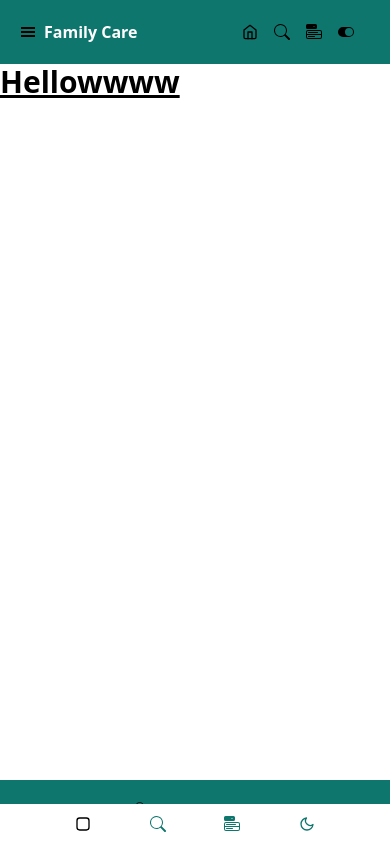
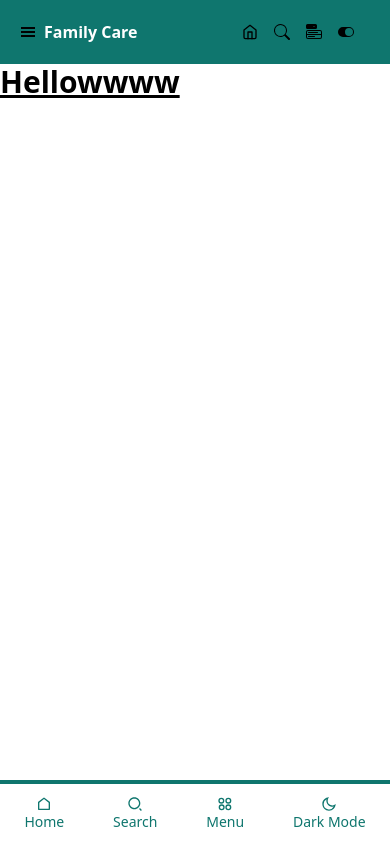
Before and after one commit to MochammadTaufikJuliandi/Family-Care, a React (Create React App) app: page / in a window 390 px wide. Built offline with nearby package versions, Linux system fonts and the light colour scheme.

Commit message:
Add bottom nav

```diff
--- a/src/components/Footer.jsx
+++ b/src/components/Footer.jsx
@@ -1,7 +1,9 @@
 export default function Footer() {
-    return (
-        <footer className="bottom-0 left-0 right-0 absolute p-5 bg-teal-700 text-center">
-            <p>Family Care<sup>&copy;</sup> {new Date().getFullYear()} - All Rights Reserved</p>
-        </footer>
-    )
+  return (
+    <footer className="bottom-0 left-0 right-0 absolute p-5 bg-teal-700 text-center text-white">
+      <p>
+        Family Care<sup>&copy;</sup> {new Date().getFullYear()} - All Rights Reserved
+      </p>
+    </footer>
+  );
 }
--- a/src/components/NavBottom.jsx
+++ b/src/components/NavBottom.jsx
@@ -1,22 +1,37 @@
-import { FiMoon } from "react-icons/fi";
-import { BsFillMenuButtonFill, BsSearch } from "react-icons/bs"
-import { GrHomeOption } from 'react-icons/gr'
+import {
+    RiHomeLine,
+    RiApps2Line,
+    RiSearch2Line,
+    RiMoonLine,
+} from "react-icons/ri";
 
 export default function NavBottom() {
     return (
-    <nav className=" fixed bottom-0  right-0 left-0 bg-white text-teal-700 px-4 py-3 md:hidden">
-    <ul className="flex justify-evenly">
-      <li>
-        <GrHomeOption />
+        <nav className=" fixed bottom-0  right-0 left-0 bg-white text-teal-700 py-3 md:hidden">
+            <ul className="flex justify-around  [&>svg]:w-6 [&>a]:w-min-[14px] [&>li>a]:flex [&>li>a]:flex-col [&>li>a]:items-center [&>li>a>p]:text-sm">
+                <li className="">
+                    <a href="#">
+                        <RiHomeLine />
+                        <p>Home</p>
+                    </a>
                 </li>
                 <li>
-        <BsSearch />
+                    <a href="#">
+                        <RiSearch2Line />
+                        <p>Search</p>
+                    </a>
                 </li>
                 <li>
-      <BsFillMenuButtonFill />
+                    <a href="#">
+                        <RiApps2Line />
+                        <p>Menu</p>
+                    </a>
                 </li>
                 <li>
-      <FiMoon />
+                    <a href="">
+                        <RiMoonLine />
+                        <p>Dark Mode</p>
+                    </a>
                 </li>
             </ul>
         </nav>
```
Also changed, not shown: src/components/Navbar.jsx (+6 -2 lines), 1 other file (tests, documents, lock files or other folders). Lines whose indentation alone changed are shown as unchanged.
